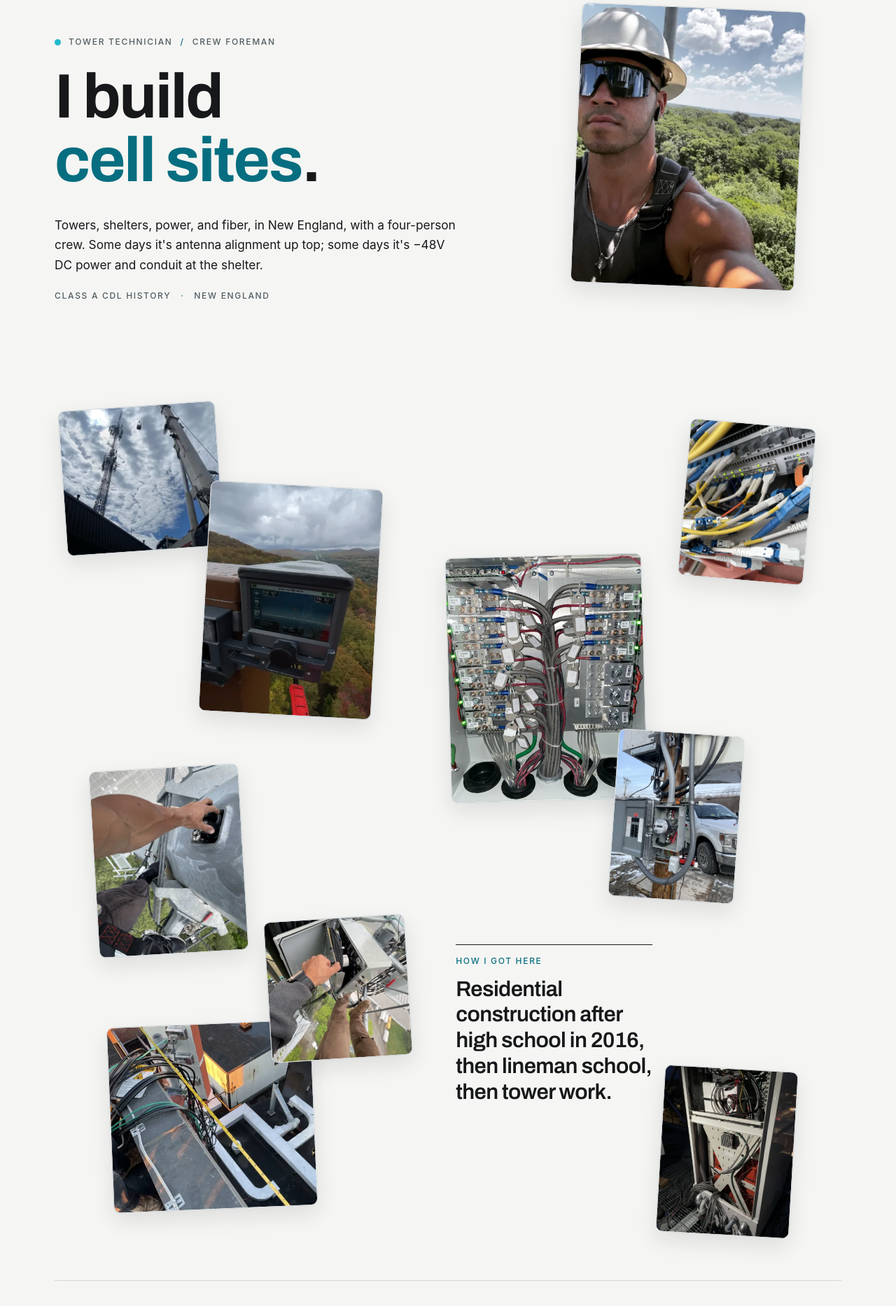
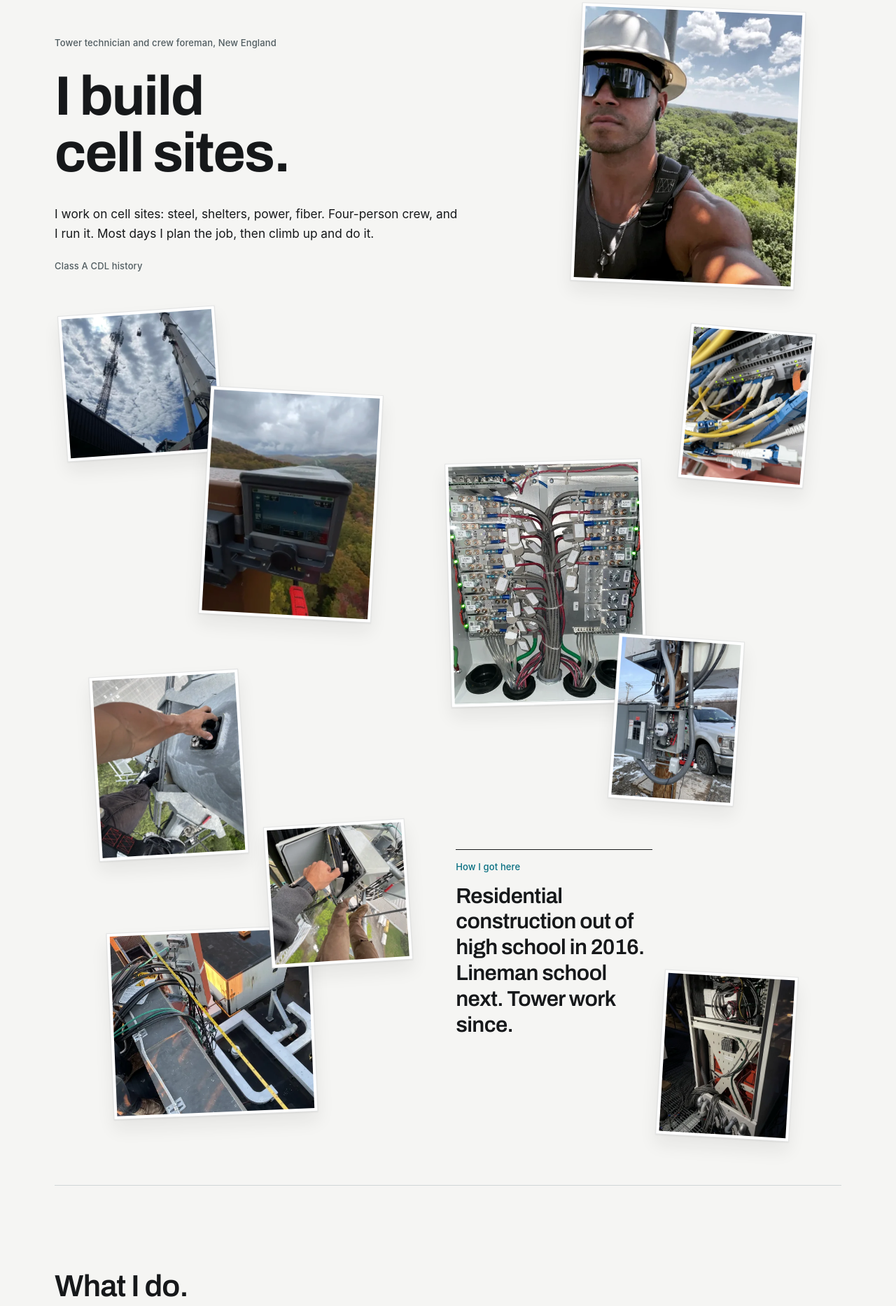
Before and after one commit to Foshowithit/adamn.info, a plain HTML site: page index.html in a window 1280 px wide. Shown: the part 147-2014 px from the top of the page at 70% size. Drawn offline with Linux system fonts and the light colour scheme.

Commit message:
Rewrite site copy in plain language; size collage shots on picture elements

```diff
--- a/css/style.css
+++ b/css/style.css
@@ -41,9 +41,8 @@ a:focus-visible { outline: 3px solid var(--accent); outline-offset: 6px; }
   align-items: center;
   justify-content: space-between;
   border-bottom: 1px solid var(--line);
-  font-size: 12px;
-  letter-spacing: .14em;
-  text-transform: uppercase;
+  font-size: 13px;
+  letter-spacing: 0;
 }
 .wordmark { font-family: var(--display); font-weight: 600; letter-spacing: -.01em; text-transform: none; font-size: 15px; text-decoration: none; }
 .header-meta { display: flex; align-items: center; gap: clamp(20px, 4vw, 56px); color: var(--muted); }
@@ -51,71 +50,65 @@ a:focus-visible { outline: 3px solid var(--accent); outline-offset: 6px; }
 .header-meta a:hover { color: var(--accent); }
 .header-meta a span, .site-footer a span { color: var(--cyan); }
 
-.intro { position: relative; min-height: clamp(600px, 50vw, 700px); padding-top: clamp(88px, 9vw, 132px); }
+.intro { position: relative; padding-top: clamp(88px, 9vw, 132px); padding-bottom: clamp(28px, 4vw, 56px); }
 .intro-copy { position: relative; z-index: 2; width: min(68%, 790px); }
 .eyebrow, .credentials, .note-label {
-  font-size: 12px;
+  font-size: 13px;
   font-weight: 500;
-  line-height: 1.4;
-  letter-spacing: .14em;
-  text-transform: uppercase;
+  line-height: 1.5;
+  letter-spacing: .01em;
 }
-.eyebrow { display: flex; align-items: center; gap: 11px; color: var(--muted); }
-.eyebrow > span { width: 9px; height: 9px; border-radius: 50%; background: var(--cyan); }
-.eyebrow i { color: var(--accent); font-style: normal; }
+.eyebrow { color: var(--muted); }
 h1, h2 {
   font-family: var(--display);
   font-weight: 700;
   letter-spacing: -.025em;
   text-wrap: balance;
 }
-h1 { max-width: 900px; margin-top: 24px; font-size: clamp(46px, 7vw, 96px); line-height: 1.02; }
-h1 em { color: var(--accent); font-style: normal; }
+h1 { max-width: 640px; margin-top: 26px; font-size: clamp(44px, 6.2vw, 84px); line-height: 1.02; }
 .lede { max-width: 580px; margin-top: 32px; font-size: clamp(17px, 1.35vw, 19px); line-height: 1.65; }
 .credentials { margin-top: 22px; color: var(--muted); }
-.credentials span { padding-inline: 9px; color: var(--accent); }
 
 .shot { position: absolute; z-index: 1; margin: 0; }
 .shot a {
   display: block;
   overflow: hidden;
-  border: 1px solid var(--line);
-  border-radius: 10px;
+  padding: 4px;
+  border: 1px solid rgb(22 24 26 / 12%);
   background: #fff;
-  box-shadow: 0 12px 30px rgb(22 24 26 / 10%);
-  transition: border-color .25s ease, box-shadow .25s ease;
+  box-shadow: 0 1px 2px rgb(22 24 26 / 8%), 0 14px 26px rgb(22 24 26 / 7%);
+  transition: border-color .2s ease;
 }
-.shot picture { display: block; height: 100%; }
-.shot img { width: 100%; height: 100%; object-fit: cover; filter: saturate(.92) contrast(1.02); transition: transform .45s cubic-bezier(.2,.75,.25,1), filter .45s ease; }
-.shot a:hover { border-color: var(--accent); box-shadow: 0 16px 34px rgb(6 110 128 / 18%); }
-.shot a:hover img { transform: scale(1.035); filter: saturate(1); }
+.shot picture { display: block; }
+.shot img { width: 100%; height: 100%; object-fit: cover; filter: saturate(.94) contrast(1.02); }
+.shot a:hover { border-color: var(--accent); }
 .shot a:focus-visible { outline-offset: 8px; }
 .portrait { top: 73px; right: 5.2%; width: clamp(220px, 25vw, 350px); transform: rotate(2.5deg); }
-.portrait a { aspect-ratio: 4 / 5; }
+.portrait picture { aspect-ratio: 4 / 5; }
 
 .workscape { position: relative; aspect-ratio: 1264 / 1420; height: auto; margin-top: -10px; }
 .workscape .shot { transform-origin: center; }
 .shot--crane { top: 1%; left: 1%; z-index: 1; width: 20%; transform: rotate(-4deg); }
-.shot--crane a { aspect-ratio: 1.08; }
+.shot--crane picture { aspect-ratio: 1.08; }
 .shot--alignment { top: 10%; left: 19%; z-index: 4; width: 22%; transform: rotate(3.2deg); }
-.shot--alignment a { aspect-ratio: 3 / 4; }
+.shot--alignment picture { aspect-ratio: 3 / 4; }
 .shot--fiber { top: 3%; right: 4%; z-index: 2; width: 16%; transform: rotate(5deg); }
-.shot--fiber a { aspect-ratio: 4 / 5; }
+.shot--fiber picture { aspect-ratio: 4 / 5; }
 .shot--reaching { top: 42%; left: 5%; z-index: 3; width: 19%; transform: rotate(-3.4deg); }
-.shot--reaching a { aspect-ratio: 4 / 5; }
+.shot--reaching picture { aspect-ratio: 4 / 5; }
 .shot--dc { top: 18%; left: 50%; z-index: 3; width: 25%; transform: rotate(-1.6deg); }
-.shot--dc a { aspect-ratio: 4 / 5; }
+.shot--dc picture { aspect-ratio: 4 / 5; }
 .shot--pole { top: 38%; left: 71%; z-index: 5; width: 16%; transform: rotate(4deg); }
-.shot--pole a { aspect-ratio: 3 / 4; }
+.shot--pole picture { aspect-ratio: 3 / 4; }
 .shot--radio { top: 59%; left: 27%; z-index: 3; width: 18%; transform: rotate(-3.6deg); }
-.shot--radio a { aspect-ratio: 1 / 1; }
+.shot--radio picture { aspect-ratio: 1 / 1; }
 .career-note { position: absolute; top: 62%; left: 51%; z-index: 6; width: min(25%, 360px); padding-top: 15px; border-top: 1px solid var(--ink); }
 .note-label { margin-bottom: 13px; color: var(--accent); }
 .career-note > p:last-child { max-width: 340px; font: 600 clamp(22px, 2.4vw, 32px)/1.2 var(--display); letter-spacing: -.02em; }
 .shot--cabinet { top: 76%; right: 6%; z-index: 4; width: 17%; transform: rotate(3.4deg); }
-.shot--cabinet a { aspect-ratio: 4 / 5; }
+.shot--cabinet picture { aspect-ratio: 4 / 5; }
 .shot--roof { top: 71%; left: 7%; z-index: 2; width: 26%; transform: rotate(-2.4deg); }
-.shot--roof a { aspect-ratio: 1.1; }
+.shot--roof picture { aspect-ratio: 1.1; }
 
 .work { padding: 84px 0 104px; border-top: 1px solid var(--line); }
 .work-title { max-width: 760px; font: 600 clamp(30px, 3.4vw, 44px)/1.12 var(--display); letter-spacing: -.02em; }
@@ -139,9 +132,8 @@ h1 em { color: var(--accent); font-style: normal; }
   padding: 24px 0 42px;
   border-top: 1px solid var(--line);
   color: var(--muted);
-  font-size: 12px;
-  letter-spacing: .14em;
-  text-transform: uppercase;
+  font-size: 13px;
+  letter-spacing: 0;
 }
 .site-footer i { padding-inline: 5px; color: var(--accent); font-style: normal; }
 .site-footer a { color: var(--ink); text-decoration: none; }
@@ -171,11 +163,11 @@ h1 em { color: var(--accent); font-style: normal; }
   .work-group li { font-size: 15.5px; }
 
   .page { padding-inline: 21px; }
-  .site-header { min-height: 68px; font-size: 11px; letter-spacing: .1em; }
+  .site-header { min-height: 68px; font-size: 12px; letter-spacing: 0; }
   .header-meta { gap: 17px; }
-  .intro { min-height: 0; padding-top: 68px; }
+  .intro { padding-top: 68px; }
   .intro-copy { width: 100%; }
-  .eyebrow, .credentials, .note-label { font-size: 10px; letter-spacing: .12em; }
+  .eyebrow, .credentials, .note-label { font-size: 12px; letter-spacing: .01em; }
   h1 { margin-top: 20px; font-size: clamp(40px, 12vw, 62px); line-height: 1.04; }
   .lede { max-width: 460px; margin-top: 24px; font-size: 16px; }
   .credentials { margin-top: 17px; }
@@ -194,7 +186,7 @@ h1 em { color: var(--accent); font-style: normal; }
   .career-note > p:last-child { font-size: 26px; }
   .shot--cabinet { width: 53%; margin: 0 7% 0 auto; transform: rotate(2.8deg); }
   .shot--roof { width: 66%; margin: 48px 0 0 3%; transform: rotate(-2deg); }
-  .site-footer { margin-top: 0; padding: 20px 0 30px; font-size: 10px; }
+  .site-footer { margin-top: 0; padding: 20px 0 30px; font-size: 12px; }
 }
 
 @media (max-width: 360px) {
--- a/index.html
+++ b/index.html
@@ -3,29 +3,29 @@
 <head>
   <meta charset="utf-8">
   <meta name="viewport" content="width=device-width, initial-scale=1">
-  <title>Adam [LASTNAME] — Tower Technician</title>
-  <meta name="description" content="Tower technician and crew foreman with experience across construction, utility systems, rigging, power, fiber, wireless RF, site integration, and AI computing.">
+  <title>Adam [LASTNAME] · Tower technician</title>
+  <meta name="description" content="Tower technician and crew foreman in New England. Work on towers and the shelters under them: DC power, fiber, RF, rigging.">
   <meta name="theme-color" content="#eeeae1">
-  <meta property="og:title" content="Adam [LASTNAME] — Tower Technician">
-  <meta property="og:description" content="Tower technician and crew foreman with experience across construction, utility systems, rigging, power, fiber, wireless RF, site integration, and AI computing.">
+  <meta property="og:title" content="Adam [LASTNAME] · Tower technician">
+  <meta property="og:description" content="Tower technician and crew foreman in New England. Work on towers and the shelters under them: DC power, fiber, RF, rigging.">
   <meta property="og:type" content="profile">
   <meta property="og:image" content="assets/og.jpg">
   <meta property="og:image:width" content="1200">
   <meta property="og:image:height" content="630">
   <meta name="twitter:card" content="summary_large_image">
-  <meta name="twitter:title" content="Adam [LASTNAME] — Tower Technician">
-  <meta name="twitter:description" content="Tower technician and crew foreman with experience across construction, utility systems, rigging, power, fiber, wireless RF, site integration, and AI computing.">
+  <meta name="twitter:title" content="Adam [LASTNAME] · Tower technician">
+  <meta name="twitter:description" content="Tower technician and crew foreman in New England. Work on towers and the shelters under them: DC power, fiber, RF, rigging.">
   <meta name="twitter:image" content="assets/og.jpg">
   <link rel="icon" type="image/svg+xml" href="assets/favicon.svg">
   <link rel="preload" as="font" type="font/woff2" href="assets/archivo-normal.woff2" crossorigin>
-  <link rel="stylesheet" href="css/style.css?v=20261020-notes">
+  <link rel="stylesheet" href="css/style.css?v=20261020-copy">
   <script type="application/ld+json">
   {
     "@context": "https://schema.org",
     "@type": "Person",
     "name": "Adam [LASTNAME]",
     "jobTitle": "Tower Technician and Crew Foreman",
-    "description": "Tower technician and crew foreman working across construction, utility systems, rigging, power, fiber, wireless RF, site integration, and AI computing.",
+    "description": "Tower technician and crew foreman in New England, working on towers and the shelters under them.",
     "workLocation": { "@type": "Place", "name": "New England" },
     "knowsAbout": [
       "Construction",
@@ -59,10 +59,10 @@
     <main>
       <section class="intro" id="about" aria-labelledby="intro-title">
         <div class="intro-copy">
-          <p class="eyebrow"><span aria-hidden="true"></span>Tower technician <i>/</i> crew foreman</p>
-          <h1 id="intro-title">I build<br><em>cell sites</em>.</h1>
-          <p class="lede">Towers, shelters, power, and fiber, in New England, with a four-person crew. Some days it's antenna alignment up top; some days it's −48V DC power and conduit at the shelter.</p>
-          <p class="credentials">Class A CDL history <span aria-hidden="true">·</span> New England</p>
+          <p class="eyebrow">Tower technician and crew foreman, New England</p>
+          <h1 id="intro-title">I build<br>cell sites.</h1>
+          <p class="lede">I work on cell sites: steel, shelters, power, fiber. Four-person crew, and I run it. Most days I plan the job, then climb up and do it.</p>
+          <p class="credentials">Class A CDL history</p>
         </div>
         <figure class="portrait shot shot--portrait">
           <a href="assets/photos/pfp.jpg" aria-label="Open original portrait of Adam on a tower">
@@ -79,7 +79,7 @@
           <a href="assets/photos/crane.jpg" aria-label="Open original photo of a crane lifting a basket to a tower">
             <picture>
               <source type="image/webp" srcset="assets/photos/crane-480.webp 480w, assets/photos/crane-720.webp 720w" sizes="(min-width: 601px) 18vw, 54vw">
-              <img src="assets/photos/crane.jpg" alt="A crane boom lifting a basket toward a lattice tower against a cloudy sky." width="720" height="960" loading="lazy" decoding="async">
+              <img src="assets/photos/crane.jpg" alt="A crane boom lifting a basket toward a lattice tower against a cloudy sky." width="720" height="960" decoding="async">
             </picture>
           </a>
         </figure>
@@ -87,7 +87,7 @@
           <a href="assets/photos/alignment.jpg" aria-label="Open original photo of an antenna alignment monitor">
             <picture>
               <source type="image/webp" srcset="assets/photos/alignment-480.webp 480w, assets/photos/alignment-720.webp 720w" sizes="(min-width: 601px) 20vw, 53vw">
-              <img src="assets/photos/alignment.jpg" alt="An antenna alignment monitor clamped to a tower member, with roll, tilt, and azimuth readouts and hills behind." width="720" height="1280" loading="lazy" decoding="async">
+              <img src="assets/photos/alignment.jpg" alt="An antenna alignment monitor clamped to a tower member, with roll, tilt, and azimuth readouts and hills behind." width="720" height="1280" decoding="async">
             </picture>
           </a>
         </figure>
@@ -95,7 +95,7 @@
           <a href="assets/photos/fiber.jpg" aria-label="Open original photo of a fiber patch panel">
             <picture>
               <source type="image/webp" srcset="assets/photos/fiber-480.webp 480w, assets/photos/fiber-768.webp 768w" sizes="(min-width: 601px) 14vw, 43vw">
-              <img src="assets/photos/fiber.jpg" alt="A fiber patch panel packed with yellow, blue, and white jumpers and green port lights." width="768" height="1024" loading="lazy" decoding="async">
+              <img src="assets/photos/fiber.jpg" alt="A fiber patch panel packed with yellow, blue, and white jumpers and green port lights." width="768" height="1024" decoding="async">
             </picture>
           </a>
         </figure>
@@ -103,7 +103,7 @@
           <a href="assets/photos/reaching-in.jpg" aria-label="Open original photo of work inside a radome panel">
             <picture>
               <source type="image/webp" srcset="assets/photos/reaching-in-480.webp 480w, assets/photos/reaching-in-800.webp 800w" sizes="(min-width: 601px) 17vw, 55vw">
-              <img src="assets/photos/reaching-in.jpg" alt="An arm reaching into the interior of a grey radome panel high on a tower, with cable trays, conduit, a wrench, and treetops far below." width="1536" height="2048" loading="lazy" decoding="async">
+              <img src="assets/photos/reaching-in.jpg" alt="An arm reaching into the interior of a grey radome panel high on a tower, with cable trays, conduit, a wrench, and treetops far below." width="1536" height="2048" decoding="async">
             </picture>
           </a>
         </figure>
@@ -111,7 +111,7 @@
           <a href="assets/photos/dc-plant.jpg" aria-label="Open original photo of a −48V DC power plant">
             <picture>
               <source type="image/webp" srcset="assets/photos/dc-plant-480.webp 480w, assets/photos/dc-plant-800.webp 800w" sizes="(min-width: 601px) 23vw, 63vw">
-              <img src="assets/photos/dc-plant.jpg" alt="A −48V DC power plant inside a telecom shelter, with rectifier shelves, bus bars, and tagged cables." width="1536" height="2048" loading="lazy" decoding="async">
+              <img src="assets/photos/dc-plant.jpg" alt="A −48V DC power plant inside a telecom shelter, with rectifier shelves, bus bars, and tagged cables." width="1536" height="2048" decoding="async">
             </picture>
           </a>
         </figure>
@@ -119,19 +119,19 @@
           <a href="assets/photos/pole-service.jpg" aria-label="Open original photo of a pole-mounted meter and breaker">
             <picture>
               <source type="image/webp" srcset="assets/photos/pole-service-480.webp 480w, assets/photos/pole-service-800.webp 800w" sizes="(min-width: 601px) 14vw, 46vw">
-              <img src="assets/photos/pole-service.jpg" alt="A pole-mounted meter and breaker panel with conduit runs, a truck parked behind." width="1536" height="2048" loading="lazy" decoding="async">
+              <img src="assets/photos/pole-service.jpg" alt="A pole-mounted meter and breaker panel with conduit runs, a truck parked behind." width="1536" height="2048" decoding="async">
             </picture>
           </a>
         </figure>
         <aside class="career-note" id="story" aria-label="Career background">
           <p class="note-label">How I got here</p>
-          <p>Residential construction after high school in 2016, then lineman school, then tower work.</p>
+          <p>Residential construction out of high school in 2016. Lineman school next. Tower work since.</p>
         </aside>
         <figure class="shot shot--radio">
           <a href="assets/photos/radio-box.jpg" aria-label="Open original photo of an open radio box on a tower">
             <picture>
               <source type="image/webp" srcset="assets/photos/radio-box-480.webp 480w, assets/photos/radio-box-768.webp 768w" sizes="(min-width: 601px) 17vw, 57vw">
-              <img src="assets/photos/radio-box.jpg" alt="Looking down from a tower, a hand and a watch on an open radio box, boots on the steel below." width="768" height="828" loading="lazy" decoding="async">
+              <img src="assets/photos/radio-box.jpg" alt="Looking down from a tower, a hand and a watch on an open radio box, boots on the steel below." width="768" height="828" decoding="async">
             </picture>
           </a>
         </figure>
@@ -139,7 +139,7 @@
           <a href="assets/photos/cabinet-night.jpg" aria-label="Open original photo of an open cabinet after dark">
             <picture>
               <source type="image/webp" srcset="assets/photos/cabinet-night-480.webp 480w, assets/photos/cabinet-night-800.webp 800w" sizes="(min-width: 601px) 16vw, 53vw">
-              <img src="assets/photos/cabinet-night.jpg" alt="An open outdoor cabinet at night, trays pulled out, orange panels inside." width="1536" height="2048" loading="lazy" decoding="async">
+              <img src="assets/photos/cabinet-night.jpg" alt="An open outdoor cabinet at night, trays pulled out, orange panels inside." width="1536" height="2048" decoding="async">
             </picture>
           </a>
         </figure>
@@ -147,18 +147,18 @@
           <a href="assets/photos/roof.jpg" aria-label="Open original photo of work above a shelter roof">
             <picture>
               <source type="image/webp" srcset="assets/photos/roof-480.webp 480w, assets/photos/roof-800.webp 800w" sizes="(min-width: 601px) 24vw, 66vw">
-              <img src="assets/photos/roof.jpg" alt="Roof-level work on a shelter, a hand with a tape measure, an orange rooftop unit, and a yellow RF caution sticker." width="1536" height="2048" loading="lazy" decoding="async">
+              <img src="assets/photos/roof.jpg" alt="Roof-level work on a shelter, a hand with a tape measure, an orange rooftop unit, and a yellow RF caution sticker." width="1536" height="2048" decoding="async">
             </picture>
           </a>
         </figure>
       </section>
       <section class="work" id="experience" aria-labelledby="experience-title">
-        <h2 id="experience-title" class="work-title">What I actually do.</h2>
+        <h2 id="experience-title" class="work-title">What I do.</h2>
         <div class="work-groups">
           <section class="work-group">
             <h3>Up on the steel</h3>
             <ul>
-              <li><strong>Structural steel.</strong> Towers, antenna mounts, platforms. Installed plenty, modified plenty.</li>
+              <li><strong>Structural steel.</strong> Towers, antenna mounts, platforms. I've put up new ones and modified old ones.</li>
               <li><strong>Work at height.</strong> Climbing, rope access, fall protection, rescue training, aerial lifts.</li>
               <li><strong>Heavy rigging.</strong> Advanced rigging qualifications, big-crane lifts, rigging plans, hoisting equipment.</li>
               <li><strong>Wireless RF.</strong> Antennas, radios, RRUs, TMAs, coax, PIM testing, RF troubleshooting.</li>
@@ -168,18 +168,18 @@
             <h3>Down at the shelter</h3>
             <ul>
               <li><strong>Electrical systems.</strong> Wiring, DC power cabling, electrical equipment, generator installs.</li>
-              <li><strong>Environmental systems.</strong> Shelters, cabinets, AC and cooling, a little plumbing.</li>
+              <li><strong>Environmental systems.</strong> Shelters, outdoor cabinets, cooling. A little plumbing.</li>
               <li><strong>Fiber optics.</strong> Fiber installs, transmission lines, underground fiber.</li>
-              <li><strong>Site integration.</strong> Power, cabling, and telecom gear tied together while the site stays live.</li>
+              <li><strong>Site integration.</strong> Power and cabling tied into the radio gear while the site stays live.</li>
             </ul>
           </section>
           <section class="work-group">
             <h3>Getting it there</h3>
             <ul>
-              <li><strong>Construction.</strong> Residential and site construction, physical installs, structural assembly, hand and power tools.</li>
+              <li><strong>Construction.</strong> Residential and site construction, structural assembly. Hand tools and power tools.</li>
               <li><strong>Utility systems.</strong> Lineman school and apprenticeship experience, electrical infrastructure, field utility work.</li>
-              <li><strong>Equipment and logistics.</strong> Heavy equipment, trucks and trailers, lifting gear, materials handling, Class A CDL history.</li>
-              <li><strong>Field safety.</strong> Job hazard assessments, rescue and rigging plans, worksite inspections.</li>
+              <li><strong>Equipment and logistics.</strong> Heavy equipment. Trucks and trailers. Lifting gear and materials handling.</li>
+              <li><strong>Field safety.</strong> Job hazard assessments, rescue plans, rigging plans, worksite inspections.</li>
             </ul>
           </section>
           <section class="work-group">
```
Also changed, not shown: README.md.
